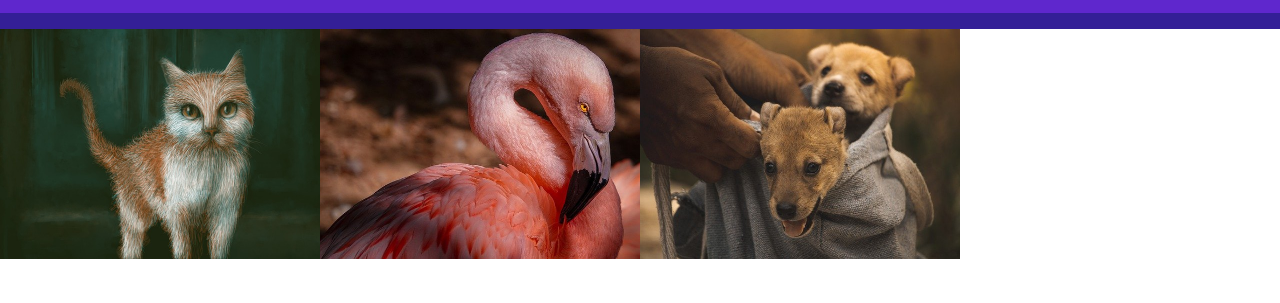
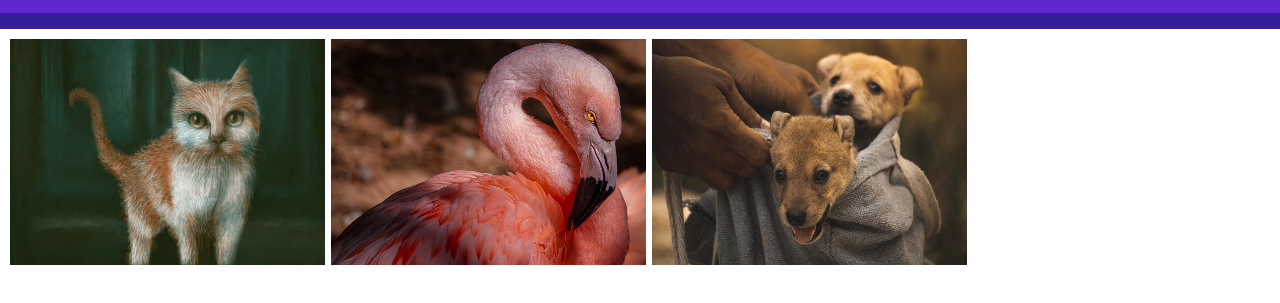
Before and after one commit to Julia-slvbrg/jquery-study, a plain HTML site: page index.html in a window 1280 px wide. Shown: the part 57-360 px from the top of the page. Drawn offline with nearby package versions, Linux system fonts and the light colour scheme.

```diff
--- a/main.css
+++ b/main.css
@@ -43,6 +43,8 @@
 ul{
     display: flex;
     flex-wrap: wrap;
+    gap: 6px;
+    padding: 10px;
 }
 ul li{
     max-width: 25%;
```
Also changed, not shown: images/display-pictures.png (added), images/layout.png (added), images/layout2.png (added), 1 other file.
